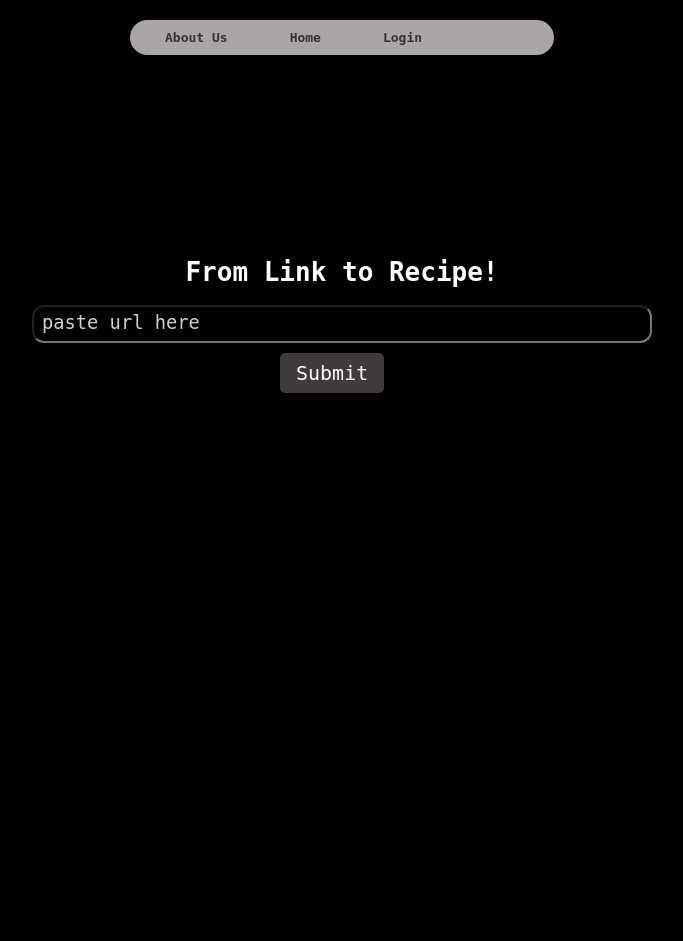
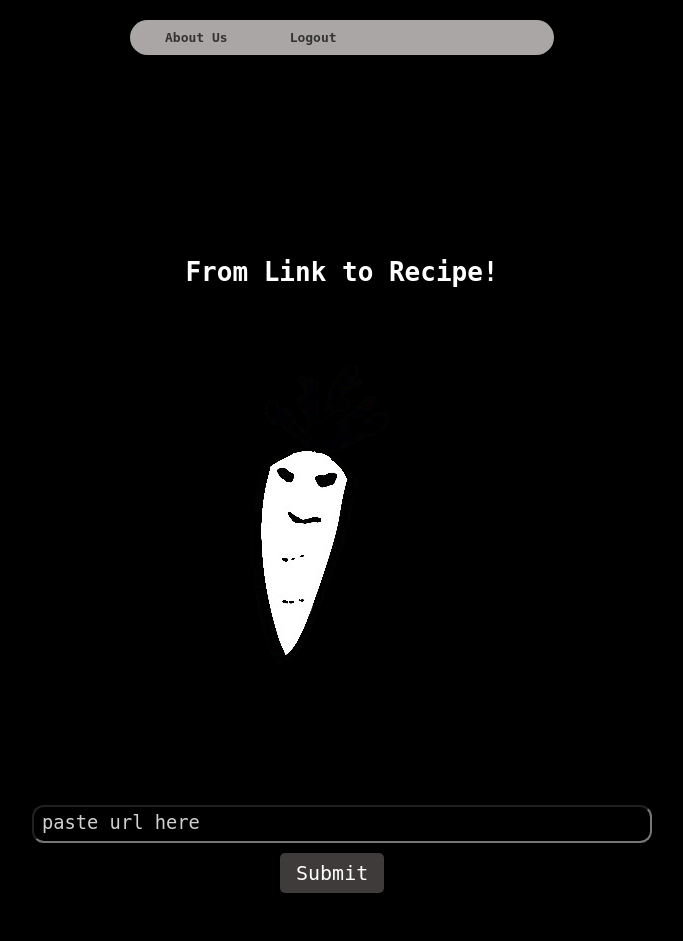
Before and after one commit to alex-single/RecipeBook, a Flask app: page / in a window 1280 px wide. Shown: the whole page, without its empty margins (298-981 px from the left). Before the commit the page ends 393 px from the top, so only its background shows below. Run offline with Flask 3, Linux system fonts and the light colour scheme; a user stored in the database is signed in.

Commit message:
modified:   __pycache__/routes.cpython-313.pyc 	modified:   routes.py 	new file:   static/assets/arrow-removebg-preview.png 	new file:   static/assets/book.png 	new file:   static/assets/chill_carrot.png 	new file:   static/assets/happy_carrot.png 	modified:   templates/index.html

```diff
--- a/routes.py
+++ b/routes.py
@@ -3,7 +3,7 @@ from models import Recipe, Step, Ingredient, Users
 from app import app
 import requests
 from bs4 import BeautifulSoup as bs
-from app import db, login_manager, check_password_hash, login_user,generate_password_hash,logout_user, login_required
+from app import db, login_manager, check_password_hash, login_user,generate_password_hash,logout_user, login_required,current_user
 
 
 
--- a/templates/index.html
+++ b/templates/index.html
@@ -17,17 +17,25 @@ rel="stylesheet"href="{{ url_for('static', filename='css/base.css') }}">
 
       <ul class="menu">
         <li class="item"><a href="#">About Us</a></li>
-        <li class="item"><a href="#">Home</a></li>
-        <li class="item"><a href="{{ url_for('login')}}">Login</a></li>
-
-      </ul>
-
-
+{% if current_user.is_authenticated %}
+      <!-- show this when user is logged in -->
+      <li class="item">
+        <a href="{{ url_for('logout') }}">Logout</a>
+      </li>
+    {% else %}
+      <!-- show this when user is not logged in -->
+      <li class="item">
+        <a href="{{ url_for('login') }}">Login</a>
+      </li>
+      <li class="item">
+        <a href="{{ url_for('register') }}">Register</a>
+      </li>
+    {% endif %}
 
 
     </nav>
     <h1> From Link to Recipe!</h1>
-
+    <img src="{{ url_for('static', filename='assets/chill_carrot.png') }}">
     <form action="{{ url_for('sub') }}" method="post">
         <input
                 name="url"
```
Also changed, not shown: static/assets/arrow-removebg-preview.png (added), static/assets/book.png (added), static/assets/chill_carrot.png (added), static/assets/happy_carrot.png (added).
